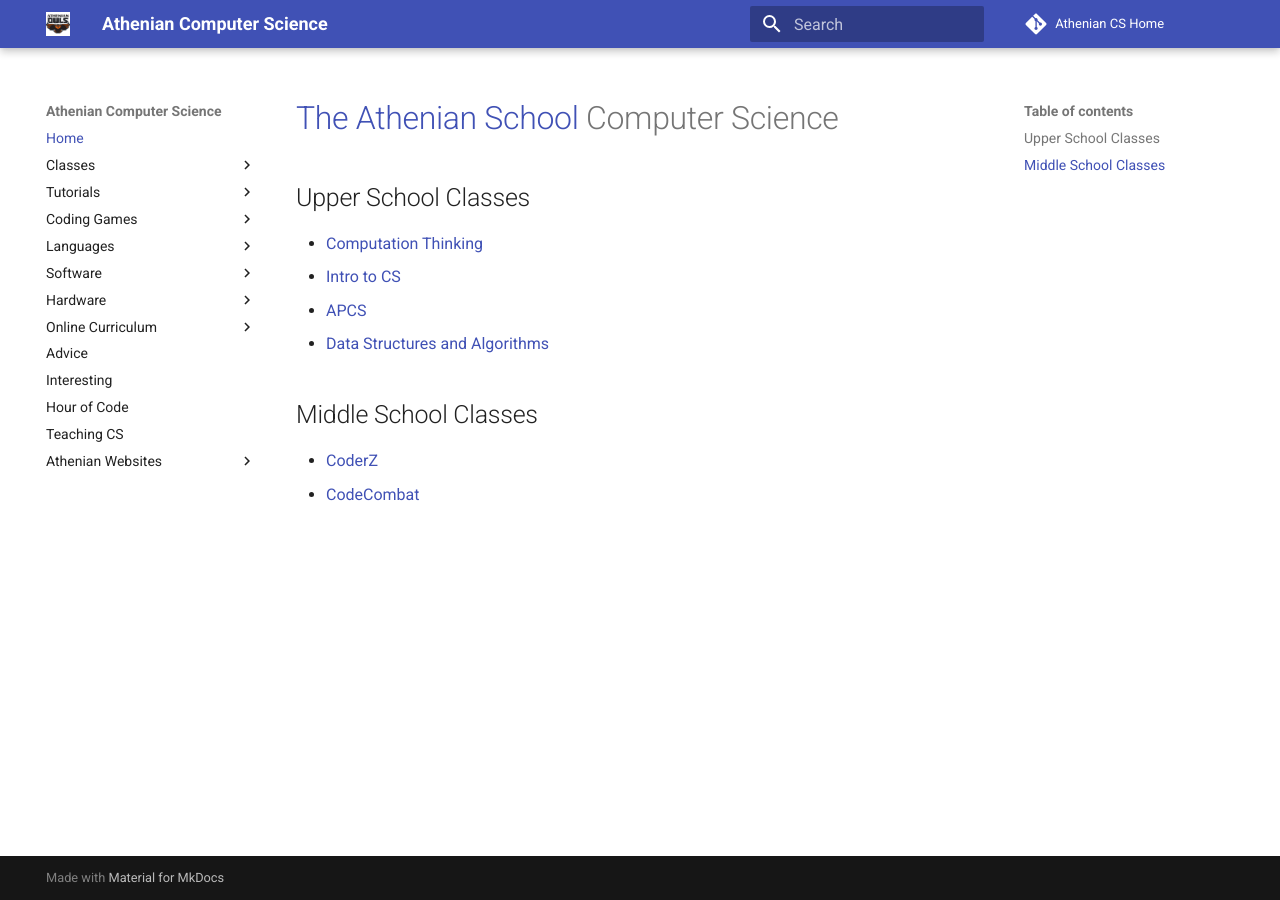
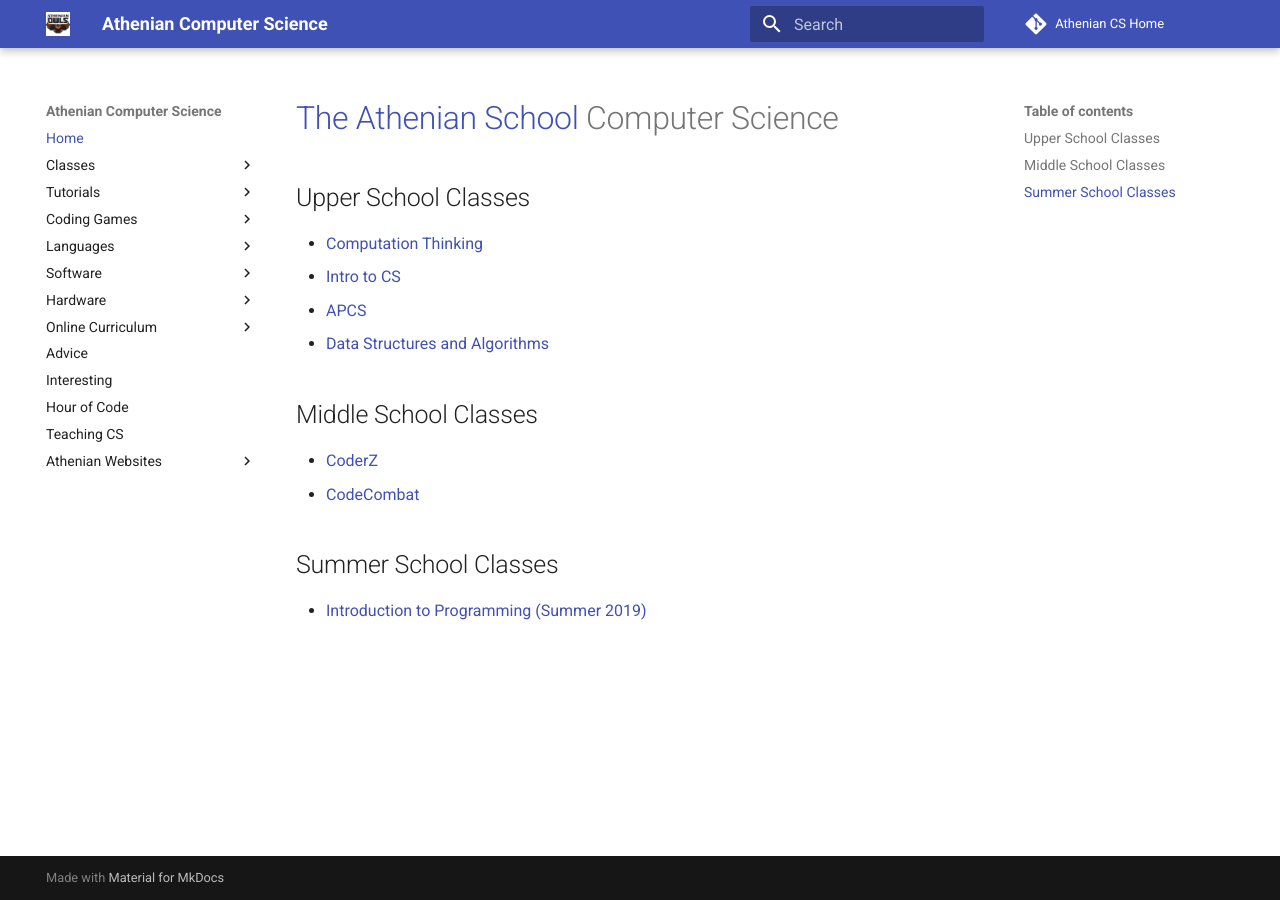
Before and after one commit to athenian-computational-thinking/athenian-cs-mkdocs, an MkDocs documentation site: the page built from docs/index.md, in a window 1280 px wide. Built offline with MkDocs 1.6.1 and Material for MkDocs 9.7.7, drawn with Linux system fonts in a browser that asks for light colours; comment, search, counter and statistics services are not loaded.

Commit message:
Update docs

```diff
--- a/docs/index.md
+++ b/docs/index.md
@@ -9,3 +9,6 @@
 ## Middle School Classes
 * [CoderZ](/coderz)
 * [CodeCombat](/codecombat)
+
+## Summer School Classes
+* [Introduction to Programming (Summer 2019)](https://davebsoft.com/programming-for-kids/classes/athenian/summer/2019/)
--- a/mkdocs.yml
+++ b/mkdocs.yml
@@ -9,6 +9,8 @@ nav:
     - Middle School:
         - CoderZ: coderz.md
         - CodeCombat: codecombat.md
+    - Summer School:
+        - Introduction to Programming (Summer 2019): https://davebsoft.com/programming-for-kids/classes/athenian/summer/2019/
   - Tutorials:
       - Vim: vim.md
       - Unix shell: shell.md
```
